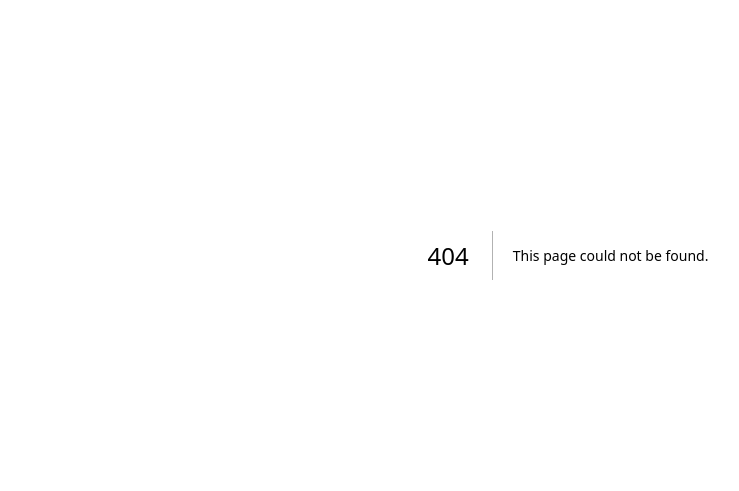
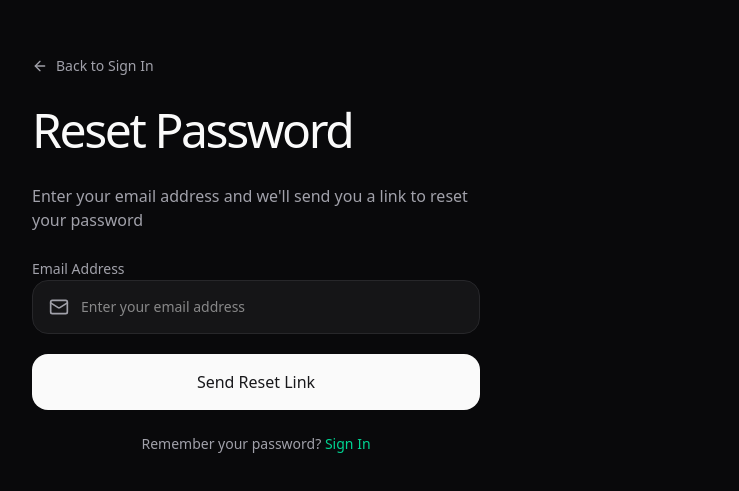
Before and after one commit to nivara-ai/nivara.dev, a Next.js app: page /reset-password in a window 1280 px wide. Before the commit this address had no page. Shown: the part 145-636 px from the top of the page, without its empty margins (72-811 px from the left). Built offline with nearby package versions, Linux system fonts and the light colour scheme.

Commit message:
Implement Reset Password page component

```diff
--- /dev/null
+++ b/src/app/reset-password/page.tsx
@@ -0,0 +1,21 @@
+"use client";
+
+import { ResetPasswordPage } from "@/components/ui/reset-password";
+
+export default function ResetPassword() {
+  const handleResetPassword = (event: React.FormEvent<HTMLFormElement>) => {
+    event.preventDefault();
+    const formData = new FormData(event.currentTarget);
+    const data = Object.fromEntries(formData.entries());
+    console.log("Reset Password submitted:", data);
+  };
+
+  return (
+    <div className="bg-background text-foreground">
+      <ResetPasswordPage
+        heroImageSrc="https://images.unsplash.com/photo-1557682250-33bd709cbe85?w=2160&q=80"
+        onResetPassword={handleResetPassword}
+      />
+    </div>
+  );
+}
```
